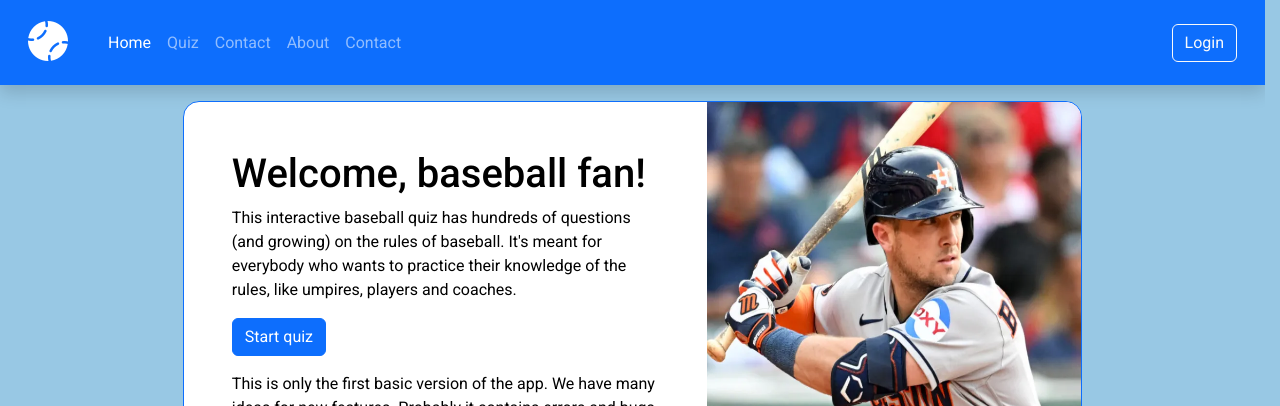
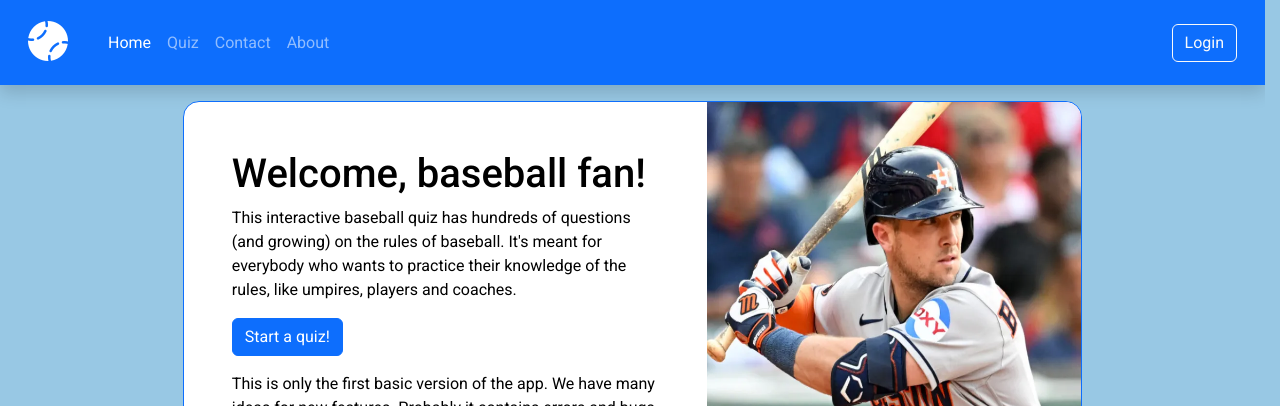
Before and after one commit to umpirequiz/umpire-quiz-frontend, an Angular app: page /home in a window 1280 px wide. Shown: the top 406 px of the page. Built offline with nearby package versions, Linux system fonts and the light colour scheme.

Commit message:
Collapse navbar.

```diff
--- a/src/app/components/home/home.component.html
+++ b/src/app/components/home/home.component.html
@@ -12,7 +12,7 @@
                 players and coaches.
               </p>
               <p>
-                <button class="btn btn-primary" routerLink="/quiz">Start quiz</button>
+                <button class="btn btn-primary" routerLink="/quiz">Start a quiz!</button>
               </p>
               <p>
                 This is only the first basic version of the app. We have many ideas for new features. Probably it contains errors and bugs, too.
--- a/src/app/components/nav-bar/nav-bar.component.html
+++ b/src/app/components/nav-bar/nav-bar.component.html
@@ -1,4 +1,4 @@
-<nav class="navbar navbar-expand shadow p-3 navbar-fixed-top" data-bs-theme="dark" style="background-color: #0d6efd">
+<nav class="navbar navbar-expand-md shadow p-3 navbar-fixed-top" data-bs-theme="dark" style="background-color: #0d6efd">
   <div class="container-xxl">
     <a class="navbar-brand" routerLink="/home"><i class="fas fa-baseball fa-2x me-3" style="color: #FFFFFF;"></i></a>
     <button class="navbar-toggler" type="button" data-bs-toggle="collapse" data-bs-target="#navbarNavDropdown"
@@ -18,9 +18,6 @@
         </li>
         <li class="nav-item">
           <a class="nav-link" routerLinkActive="active" routerLink="/about">About</a>
-        </li>
-        <li class="nav-item">
-          <a class="nav-link" routerLinkActive="active" routerLink="/contact">Contact</a>
         </li>
         @if (isLoggedIn$ | async) {
           <li class="nav-item">
--- a/src/app/components/quiz/home/quiz-home.component.html
+++ b/src/app/components/quiz/home/quiz-home.component.html
@@ -2,7 +2,7 @@
 <p>The next quiz has five <b>random</b> questions. Answer them all, then click "Finish" to see the results.</p>
 <p>You can play as often as you want. Each time, you get different questions.</p>
 <a routerLink="play">
-  <button class="btn btn-primary" (click)="clearQuiz()">Start quiz</button>
+  <button class="btn btn-primary" (click)="clearQuiz()">Start!</button>
 </a>
 @if (quizInProgress()) {
   <hr/>
```
